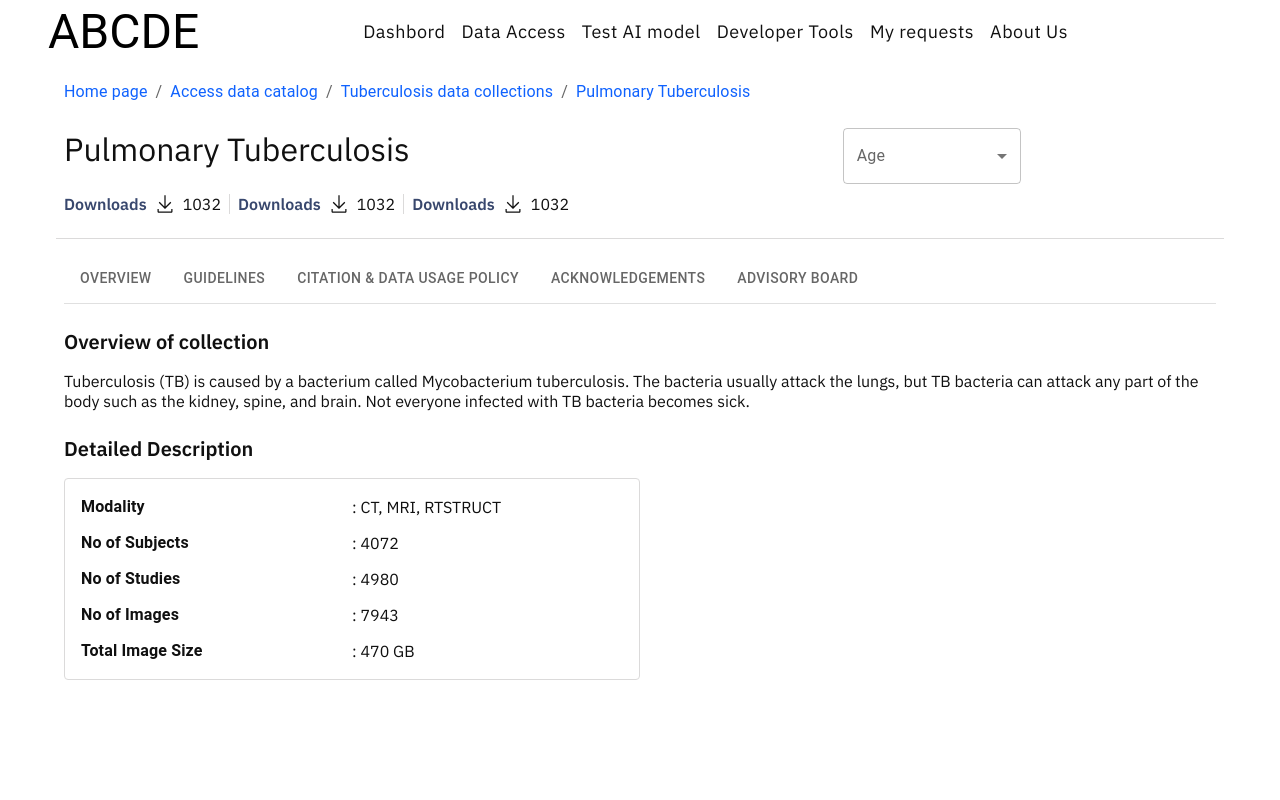
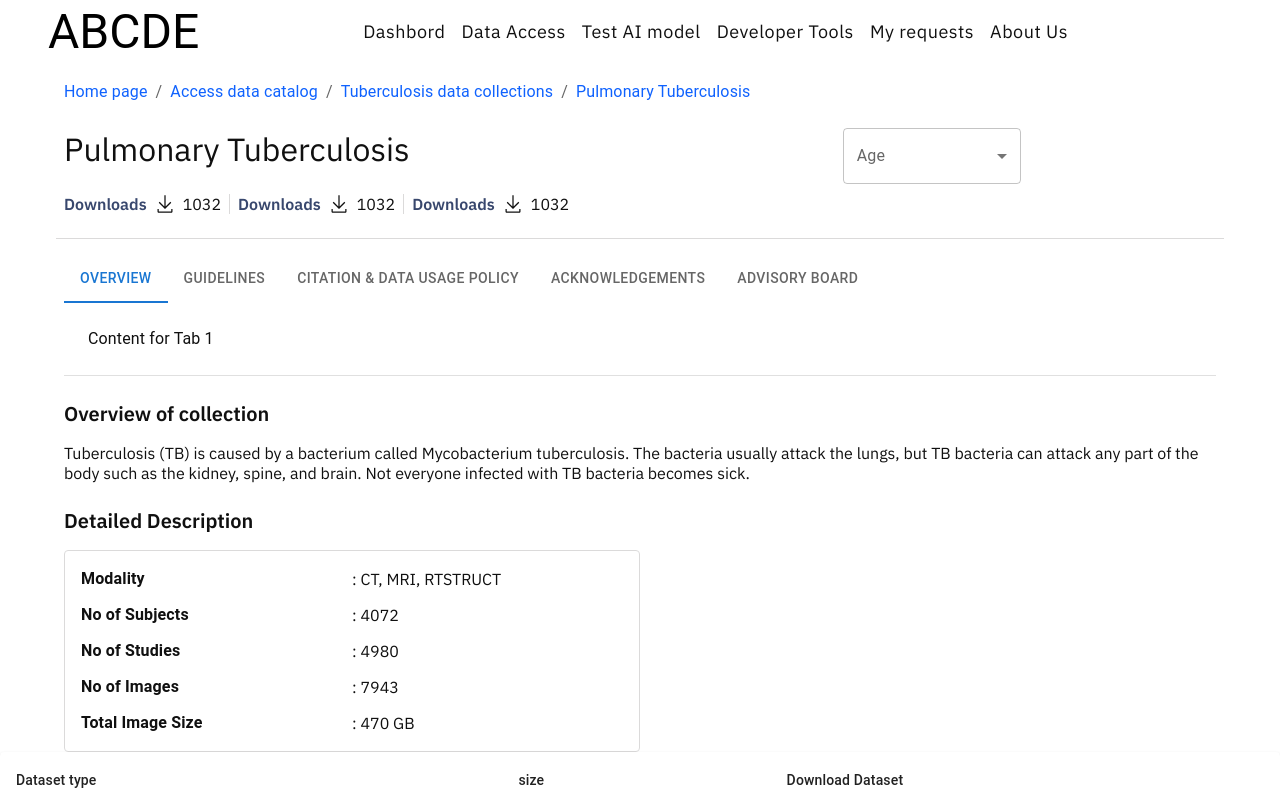
Before and after one commit to rninave/poc-react-task, a Next.js app: page / in a window 1280 px wide. Built offline with nearby package versions, Linux system fonts and the light colour scheme.

Commit message:
working on poc task(wip)

```diff
--- /dev/null
+++ b/src/components/MyTable.js
@@ -0,0 +1,40 @@
+
+import React from 'react';
+import { Table, TableBody, TableCell, TableContainer, TableHead, TableRow, Paper } from '@mui/material';
+import Link from '@mui/material/Link';
+import Image from 'next/image';
+import Img from '../assets/images/download.svg';
+
+const  MyTable = () => {
+    const rows = [
+        { id: 1, name: 'Radiation Therapy', size: "23 GB" },
+        { id: 2, name: 'Scan & images', size:"112 GB" },
+        { id: 3, name: 'Clinical Trial', size:"45 GB" },
+        { id: 4, name: 'Research', size:"77 GB " },
+      ];
+
+      return (
+        <TableContainer component={Paper}>
+          <Table>
+            <TableHead>
+              <TableRow>
+                <TableCell>Dataset type</TableCell>
+                <TableCell>size</TableCell>
+                <TableCell>Download Dataset</TableCell>
+              </TableRow>
+            </TableHead>
+            <TableBody>
+              {rows.map(row => (
+                <TableRow key={row.id}>
+                   <TableCell> <Link>{row.name}</Link></TableCell>
+                  <TableCell>{row.size}</TableCell>
+                  <TableCell> <Image src={Img} alt='myimg' /> </TableCell>
+                </TableRow>
+              ))}
+            </TableBody>
+          </Table>
+        </TableContainer>
+      );
+}
+
+export default MyTable;
--- /dev/null
+++ b/src/components/TabComp.js
@@ -0,0 +1,59 @@
+import React, { useState } from 'react';
+import Tabs from '@mui/material/Tabs';
+import Tab from '@mui/material/Tab';
+import Typography from '@mui/material/Typography';
+import Box from '@mui/material/Box';
+
+
+function TabComp() {
+  const [value, setValue] = useState(0);
+
+  const handleChange = (event, newValue) => {
+    setValue(newValue);
+  };
+  return (
+    <div>
+      <Tabs value={value} onChange={handleChange} aria-label="Tabs">
+        <Tab label="Overview" />
+        <Tab label="Guidelines" />
+        <Tab label="Citation & data usage policy" />
+        <Tab label="Acknowledgements"/>
+        <Tab label="Advisory board"/>
+      </Tabs>
+      <TabPanel value={value} index={0}>
+        Content for Tab 1
+      </TabPanel>
+      <TabPanel value={value} index={1}>
+        Content for Tab 2
+      </TabPanel>
+      <TabPanel value={value} index={2}>
+        Content for Tab 3
+      </TabPanel>
+      <TabPanel value={value} index={3}>
+        Content for Tab 4
+      </TabPanel>
+      <TabPanel value={value} index={4}>
+        Content for Tab 5
+      </TabPanel>
+    </div>
+  );
+}
+function TabPanel(props) {
+  const { children, value, index, ...other } = props;
+  return (
+    <div
+      role="tabpanel"
+      hidden={value !== index}
+      id={`tabpanel-${index}`}
+      aria-labelledby={`tab-${index}`}
+      {...other}
+    >
+      {value === index && (
+        <Box p={3}>
+          <Typography>{children}</Typography>
+        </Box>
+      )}
+    </div>
+  );
+}
+export default TabComp;
--- a/src/page/homepage.js
+++ b/src/page/homepage.js
@@ -1,4 +1,5 @@
 // import React from "react";
+"use client"
 import * as React from 'react';
 import Breadcrumbs from '@mui/material/Breadcrumbs';
 import Typography from '@mui/material/Typography';
@@ -15,6 +16,8 @@ import MenuItem from '@mui/material/MenuItem';
 import Tabs from '@mui/material/Tabs';
 import Tab from '@mui/material/Tab';
 import Header from '../components/header'
+import TabComp from '../components/TabComp'
+import MyTable from '@/components/MyTable';
 
 
 export default function Homepage() {
@@ -104,13 +107,14 @@ export default function Homepage() {
       <Box sx={{ width: '100%' }}>
         <Container>
           <Box sx={{ borderBottom: 1, borderColor: 'divider', mb: 3 }}>
-            <Tabs aria-label="basic tabs example">
+            {/* <Tabs aria-label="basic tabs example">
               <Tab label="Overview" />
               <Tab label="Guidelines" />
               <Tab label="Citation & data usage policy" />
               <Tab label="Acknowledgements" />
               <Tab label="Advisory board" />
-            </Tabs>
+            </Tabs> */}
+            <TabComp/>
           </Box>
 
           {/* Overview of collection  */}
@@ -158,6 +162,7 @@ export default function Homepage() {
         </Container>
       </Box>
 
+     <MyTable/>
 
     </Box>
   );
```
Also changed, not shown: src/assets/images/download.svg (added).
